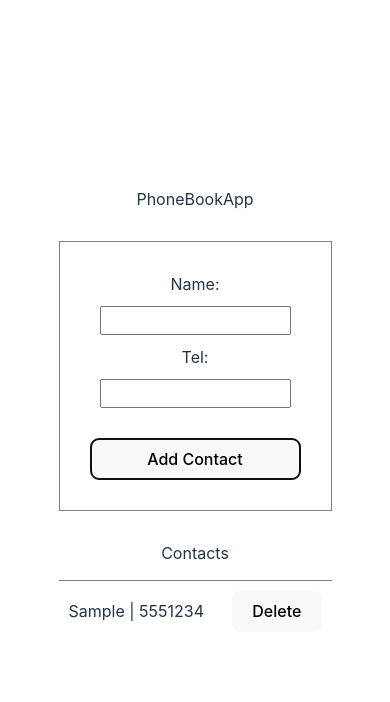
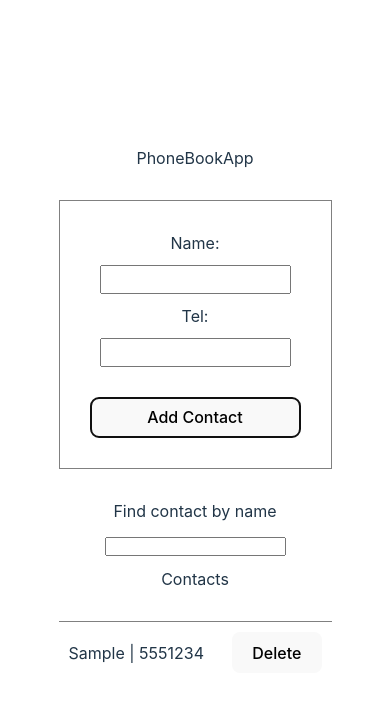
Before and after one commit to reutmihai/goit-react-hw-08-phonebook, a React (Vite) app: page / in a window 390 px wide. Both pictures are taken after typing "Sample", "5551234" into the empty fields and a click on the button "Add Contact". Shown: the top 702 px of the page. Built offline with nearby package versions, Linux system fonts and the light colour scheme.

Commit message:
finish phonebook with hooks

```diff
--- a/src/App.jsx
+++ b/src/App.jsx
@@ -2,17 +2,23 @@ import { useState } from 'react';
 import Section from './components/Section/Section';
 import Contacts from './components/Contacts/Contacts';
 import { nanoid } from 'nanoid';
+import ContactsList from './components/ContactsList/ContactsList';
+import { FindContact } from './components/FindContact/FindContact';
 import './App.css';
-import ContactsList from './components/ContactsList/ContactsList';
 
 
 function App() {
   const [contacts, setContacts] = useState([]);
   const [name, setName] = useState('');
   const [number, setNumber] = useState('');
+  const [filter, setFilter] = useState('');
+  const filtredContacts = contacts.filter((contact) =>
+    contact.name.toLowerCase().includes(filter.toLowerCase())
+  );
 
   const handleAddContact = ((name, number) => {
     const allContacts = contacts.map(contact => contact.name.toLowerCase());
+
     if(allContacts.includes(name.toLowerCase())) {
       alert('Acest contact exista deja!');
       return;
@@ -33,17 +39,24 @@ function App() {
     );
   };
 
+  const handleFindName = (e) => {
+    setFilter(e.target.value);
+    console.log(filter);
+  }
+
   return (
     <>
       <Section title="PhoneBookApp">
         <Contacts addContact={handleAddContact} />
       </Section>
+        <Section title="Find contact by name" />
+        <FindContact filter={filter} onChangeFilter={handleFindName} />
       <Section title="Contacts">
         {contacts.length === 0 ? (
           <p>There is no contact yet.</p>
         ) : (
           <ContactsList
-            contacts={contacts}
+            contacts={filtredContacts}
             deleteContact={handleDeleteContact}
           />
         )}
--- a/src/components/ContactsList/ContactsList.jsx
+++ b/src/components/ContactsList/ContactsList.jsx
@@ -3,7 +3,7 @@ import styles from '../ContactsList/ContactsList.module.css';
 
 const ContactsList = ({contacts, deleteContact}) => {
   return (
-    <div>
+    <div className={styles.contactList}>
         <ul>
             {contacts.map(contact => (
                 <li key={contact.id} className={styles['contact-item']}> {contact.name} | {contact.number}
--- a/src/components/ContactsList/ContactsList.module.css
+++ b/src/components/ContactsList/ContactsList.module.css
@@ -8,3 +8,6 @@
     padding: 10px;
 
 }
+.contactList {
+    margin-top: 30px;
+}
--- /dev/null
+++ b/src/components/FindContact/FindContact.jsx
@@ -0,0 +1,17 @@
+import React from 'react';
+import styles from '../FindContact/FindContact.module.css';
+
+export const FindContact = ({  filter, onChangeFilter }) => {
+
+  return (
+    <div className={styles.findContact}>
+      <input
+        type="text"
+        name="name"
+        required
+        value={filter}
+        onChange={onChangeFilter}
+      />
+    </div>
+  );
+}
--- /dev/null
+++ b/src/components/FindContact/FindContact.module.css
@@ -0,0 +1,3 @@
+.findContact {
+    margin: 10px 0px;
+}
--- a/src/index.css
+++ b/src/index.css
@@ -75,19 +75,19 @@ button:focus-visible {
 
 @media screen and (max-width: 600px) {
   body {
-    background-color: lightblack; /* Schimbă culoarea de fundal pentru telefoane */
+    background-color: lightblack;
   }
 
   .container {
-    padding: 10px; /* Reducerea padding-ului pentru telefoane */
+    padding: 10px;
   }
 
   h1 {
-    font-size: 24px; /* Dimensiune mai mică a fontului pentru titluri */
+    font-size: 24px;
   }
 
   .button {
-    width: 100%; /* Butoanele să ocupe lățimea completă pe mobil */
-    font-size: 18px; /* Dimensiune mai mare a fontului pentru butoane */
+    width: 100%;
+    font-size: 18px;
   }
 }
```
